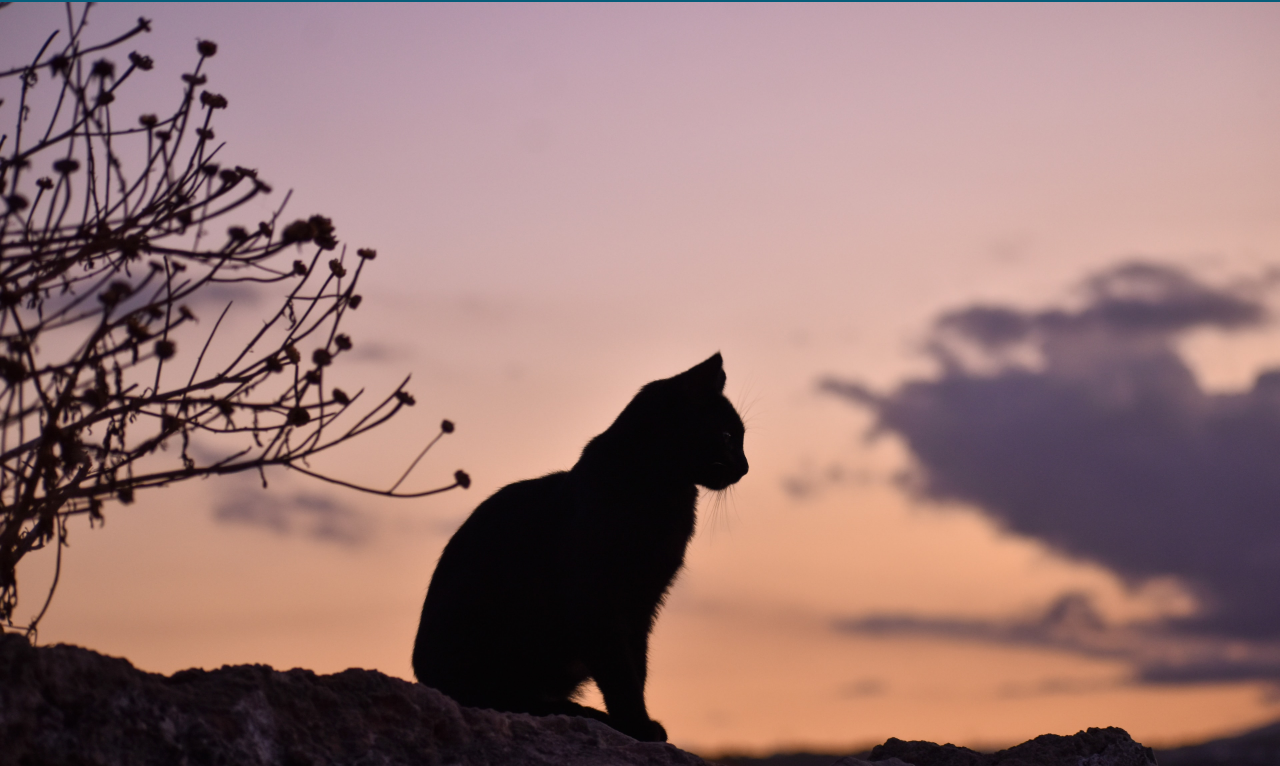
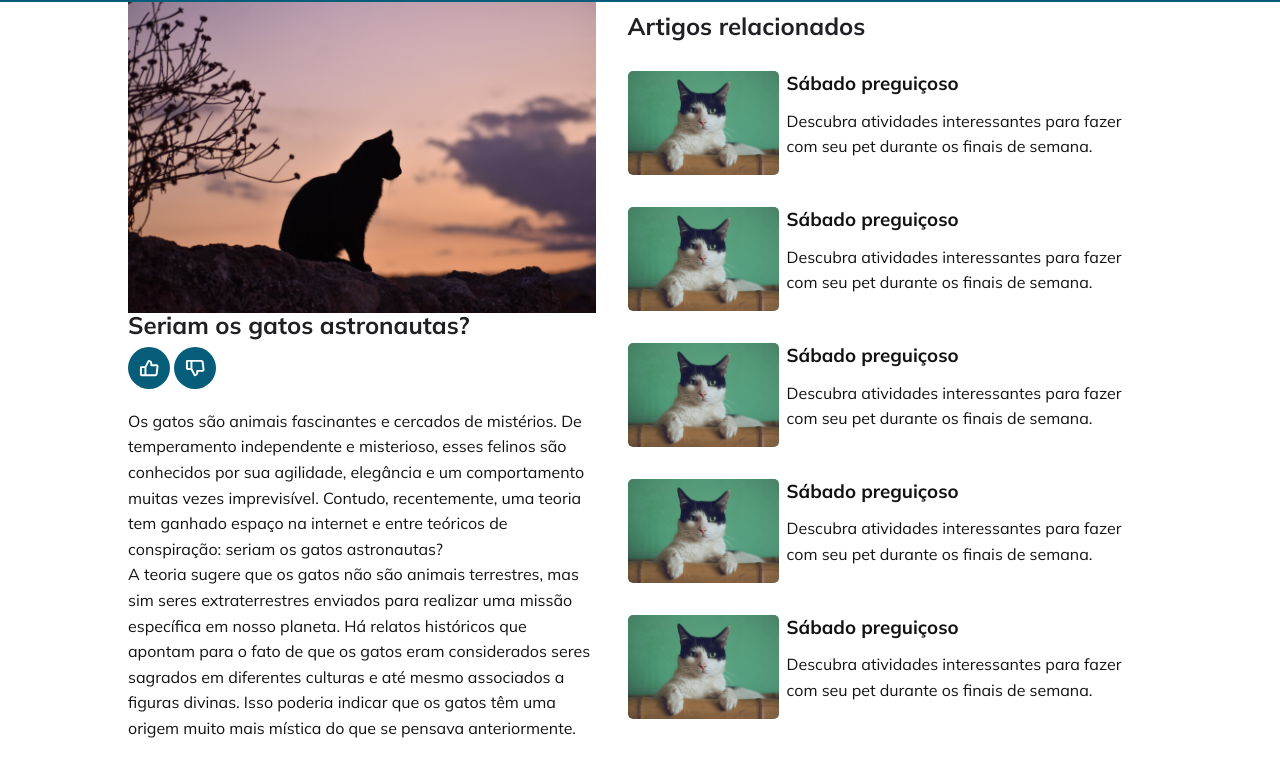
Before and after one commit to Th3Matts/stage3c2, a plain HTML site: page index.html in a window 1280 px wide. Shown: the part 72-838 px from the top of the page. Drawn offline with Linux system fonts and the light colour scheme.

Commit message:
Stage 3 | Blog dos gatos tentativa 3

```diff
--- a/index.html
+++ b/index.html
@@ -17,7 +17,7 @@
 
 </head>
 <body>
-  <div class="area">
+  <div class="#app">
     <header>
 
       <nav class="container">
@@ -38,6 +38,7 @@
       </nav>
     </header>
    <main>
+
     <div class="article-wrapper">
       <img src="./assets/cat1.jpeg" alt="">
 
@@ -79,7 +80,7 @@
       </div>
 
     </div>
-  </main>
+
     <aside>
       <h2>Artigos relacionados</h2>
       <div class="related-wrapper">
@@ -118,6 +119,7 @@
           </section>
         </div>
     </aside>
+  </main>
 
    <footer>
     <p>
--- a/style.css
+++ b/style.css
@@ -28,11 +28,11 @@ input::placeholder{
   line-height: 160%;
 }
 
-.area{
+#app{
   height: 100dvh;
 
   display: grid;
-  grid-template-rows: max-content 1fr 1fr max-content;
+  grid-template-rows: max-content 1fr max-content;
 }
 
 header,
@@ -58,8 +58,6 @@ header{
 }
 
 form{
-  display: table-cell;
-
   flex: 1;
 }
 
@@ -91,24 +89,31 @@ nav img{
   height: 42px;
 }
 
-main img{
+.article-wrapper{
+  width: 70%;
+}
+
+.article-wrapper img{
   width: 100%;
 
   display: block;
 }
 
-.title-wrapper,
-.related-wrapper{
-  width: min(70rem, 80%);
-  margin: 2rem auto;
-}
-
 .title-wrapper{
-
   display: flex;
   flex-direction: column;
   gap: 8px;
+}
 
+.related-wrapper{
+  margin-top: 2rem;
+}
+
+main{
+  display: flex;
+  gap: 2rem;
+
+  margin-top: 2rem;
 }
 
 main h2, aside{
@@ -132,12 +137,7 @@ main p, aside{
   font-size: 1rem;
   line-height: 160%;
 
-  margin-top: 2rem;
-}
-
-aside h2{
-  margin: 0 auto;
-  width: min(70rem, 80%);
+  margin-top: 12px;
 }
 
 .related-wrapper{
@@ -157,13 +157,12 @@ footer{
   background: var(--color-light-green);
 }
 
-@media (min-width: 1440px) {
+@media (min-width: 1024px) {
   .container{
     width: max(80%, 800px);
   }
 
-  .area{
-
+  #app{
     display: grid;
     grid-template-rows: max-content 1fr max-content;
     grid-template-areas:
```
Lines whose indentation alone changed are shown as unchanged.
